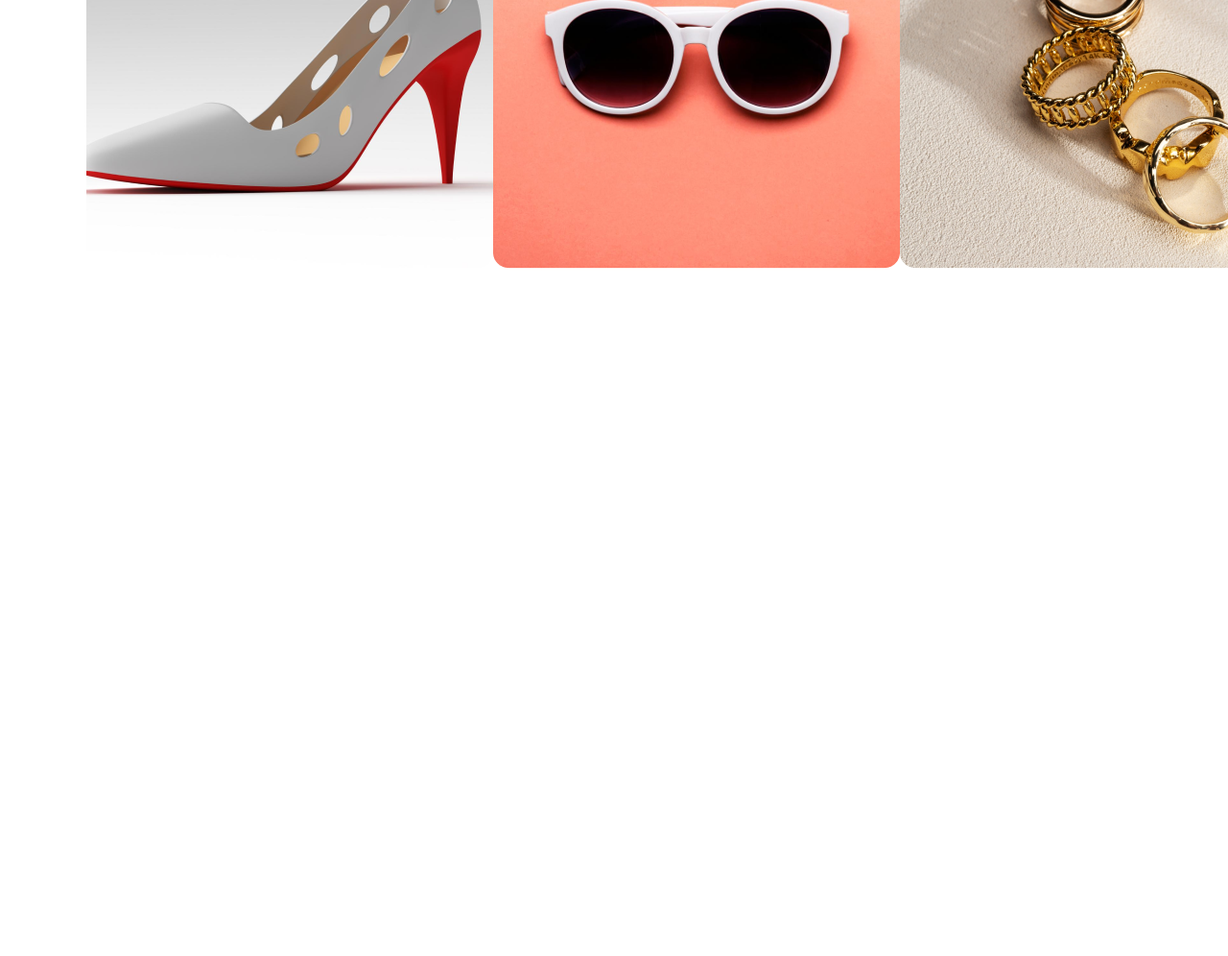
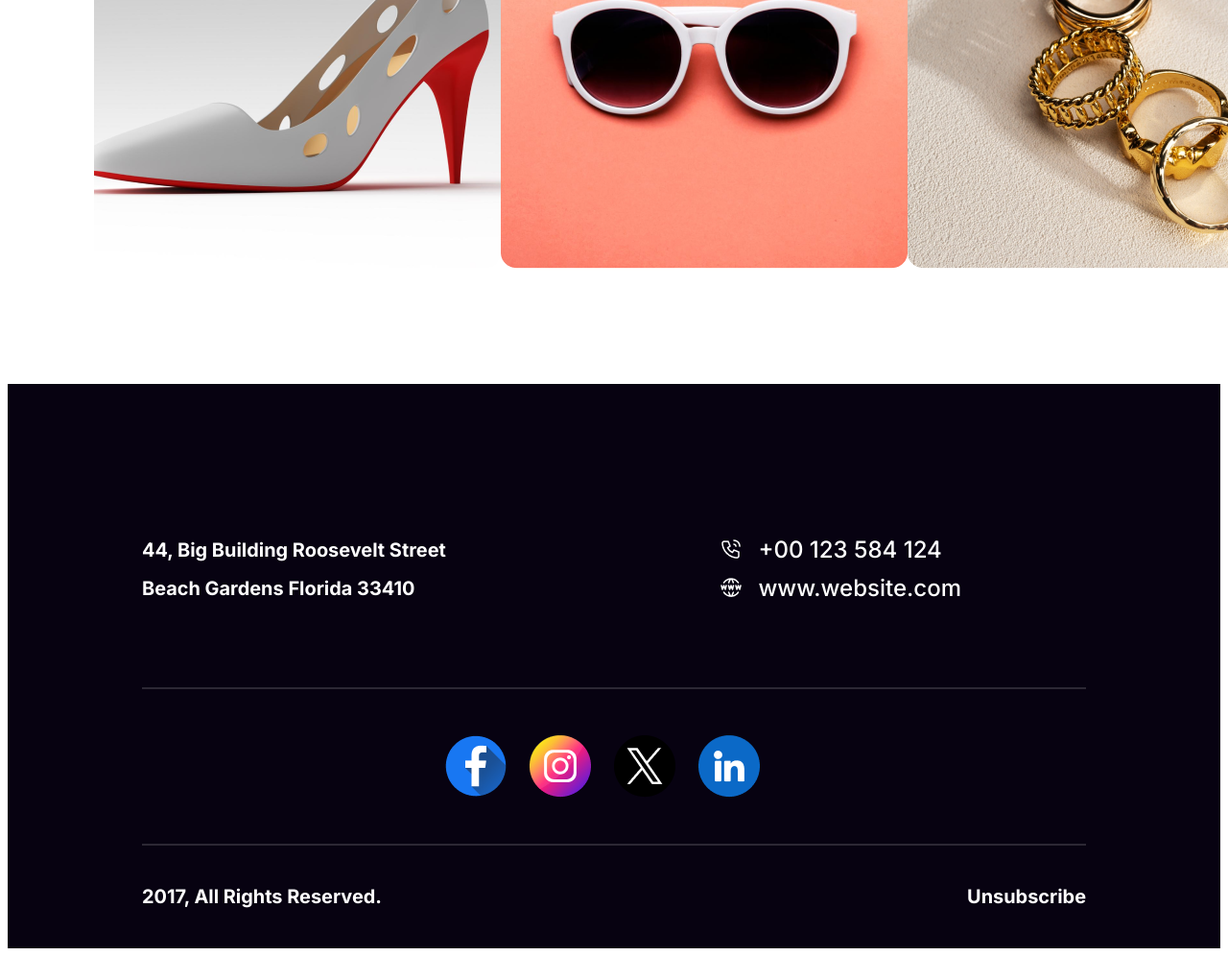
Before and after one commit to siam38/web-a1, a plain HTML site: page index.html in a window 1280 px wide. Shown: the part 3788-4784 px from the top of the page at 96% size. Before the commit the page ends 4088 px from the top, so only its background shows below. Drawn offline with Linux system fonts and the light colour scheme.

Commit message:
Footer Section Added

```diff
--- a/index.html
+++ b/index.html
@@ -13,6 +13,8 @@
   <link rel="stylesheet" href="styles/main.css">
 </head>
 <body>
+   <main>
+   <!--Wish Section-->
     <div class="main-h">
       <div class="header">
         <div class="title-s">Happy New Year</div>
@@ -20,7 +22,7 @@
       </div>
    </div>
 
-   <main>
+      <!--Offer Section-->
      <div style="text-align: center;">
       <h1 class="discount-h1">65% OFF</h1>
       <p class="dis-p">OUR HOLIDAY DEALS ARE BETTER</p>
@@ -28,7 +30,7 @@
      <img src="images/New Year Photo.png" alt="new year img">
     </div>
 
-    <!--Party-->
+    <!--Party Section -->
     <div class="party">
       <div class="party-content">
           <h2 class="party-h1">Welcome to <br> Midnight party</h2>
@@ -41,7 +43,7 @@
     </div>
 
 
-  <!-- event venue -->
+  <!-- event venue Section -->
   <div class="loc">
     <div class="loc-div">
         <h2><span class="l-text">Place:</span>New Park Hotel</h2>
@@ -52,7 +54,7 @@
   </div>
 
 
-  <!-- Awesome protfolio -->
+  <!-- Protfolio Section -->
   <div class="pf">
     <div>
         <h5>THE BEST GIFTS</h5>
@@ -73,8 +75,31 @@
 
    </main>
 
-
+   <!--Footer Section-->
+   <footer>
+    <div class="footer">
+        <div class="contact">
+            <h5>44, Big Building Roosevelt Street <br>Beach Gardens Florida 33410</h5>
+            <div class="contact1">
+                <ul>
+                    <li><img src="images/Call.png" alt="phone icon" class="contact1-icon">+00 123 584 124</li>
+                    <li><img src="images/Website.png" alt="website icon" class="contact1-icon" >www.website.com</li>
+                </ul>
+            </div>
+        </div>
+        <hr>
+        <div class="social">
+            <img src="images/Facebook.png" alt="FB icon">
+            <img src="images/Instagram.png" alt="IG icon">
+            <img src="images/Twitter.png" alt="X icon">
+            <img src="images/Linkedin.png" alt="Linkedin icon">
+        </div>
+        <hr>
+        <div class="copyright">
+            <h5>2017, All Rights Reserved.</h5>
+            <h5><a href="#">Unsubscribe</a></h5>
+        </div>
+    </div>
+  </footer>
 </body>
-
-
 </html>
--- a/styles/main.css
+++ b/styles/main.css
@@ -1,4 +1,4 @@
-body {
+main {
   margin: 40px 90px 0;
   line-height: normal;
 }
@@ -44,7 +44,9 @@ body {
   line-height: 95px;
   margin-top:10px;
 }
-/* Discount */
+
+
+/* Discount CSS*/
 .discount-h1, .dis-p, .cetegory {
   text-align: center;
 }
@@ -74,7 +76,7 @@ body {
   font-family: Inter, sans-serif;
 }
 
-/* Party */
+/* Party Section CSS*/
 .party {
   background: linear-gradient(90deg, #070211 0%, rgba(7, 2, 17, 0) 100%), url("../images/Vectorrr.png");
   border-radius: 16px;
@@ -123,7 +125,7 @@ body {
   padding: 16px 32px;
 }
 
-/* Location */
+/* Location Srction CSS */
 .loc {
   margin-top: 110px;
   background: linear-gradient(180deg, rgba(255, 0, 0, 0.10) 0%, rgba(255, 0, 0, 0) 100%);
@@ -162,7 +164,7 @@ body {
   color: white;
 }
 
-/* Portfolio */
+/* Portfolio Section CSS */
 .pf h5 {
     color: #F00;
     font-family: Inter;
@@ -206,3 +208,81 @@ body {
 .pf .imagesP img:hover {
     transform: scale(1.2);
 }
+
+
+
+
+
+/*Footer Section CSS*/
+footer {
+  background-color: #070211;
+  background-size: cover;
+
+  margin-top: 120px;
+  color: white;
+}
+
+.footer {
+  margin: 0;
+  width: 100%;
+  padding: 0 140px;
+  box-sizing: border-box;
+}
+
+.contact {
+  padding: 120px 0 50px 0;
+  display: flex;
+  justify-content: space-between;
+  align-items: center;
+  font: 500 24px Inter, sans-serif;
+  line-height: 40px;
+  word-wrap: break-word;
+}
+
+.contact1 ul {
+  list-style: none;
+  padding-right: 130px;
+}
+
+.contact1 ul li {
+  display: flex;
+  align-items: center;
+}
+
+.contact1-icon {
+  padding-right: 16px;
+}
+
+hr {
+  margin: 0;
+  border: 1px rgba(255, 255, 255, 0.15) solid;
+}
+
+.social {
+  display: flex;
+  justify-content: center;
+  padding: 48px 0;
+}
+
+.social img {
+  padding-right: 24px;
+}
+
+.copyright {
+  display: flex;
+  justify-content: space-between;
+  align-items: center;
+  font: 500 24px Inter, sans-serif;
+  line-height: 40px;
+  word-wrap: break-word;
+}
+
+.copyright a {
+  text-decoration: none;
+  color: white;
+}
+
+.copyright a:hover {
+  text-decoration: none;
+  color: #FF0000;
+}
```
Lines whose indentation alone changed are shown as unchanged.
